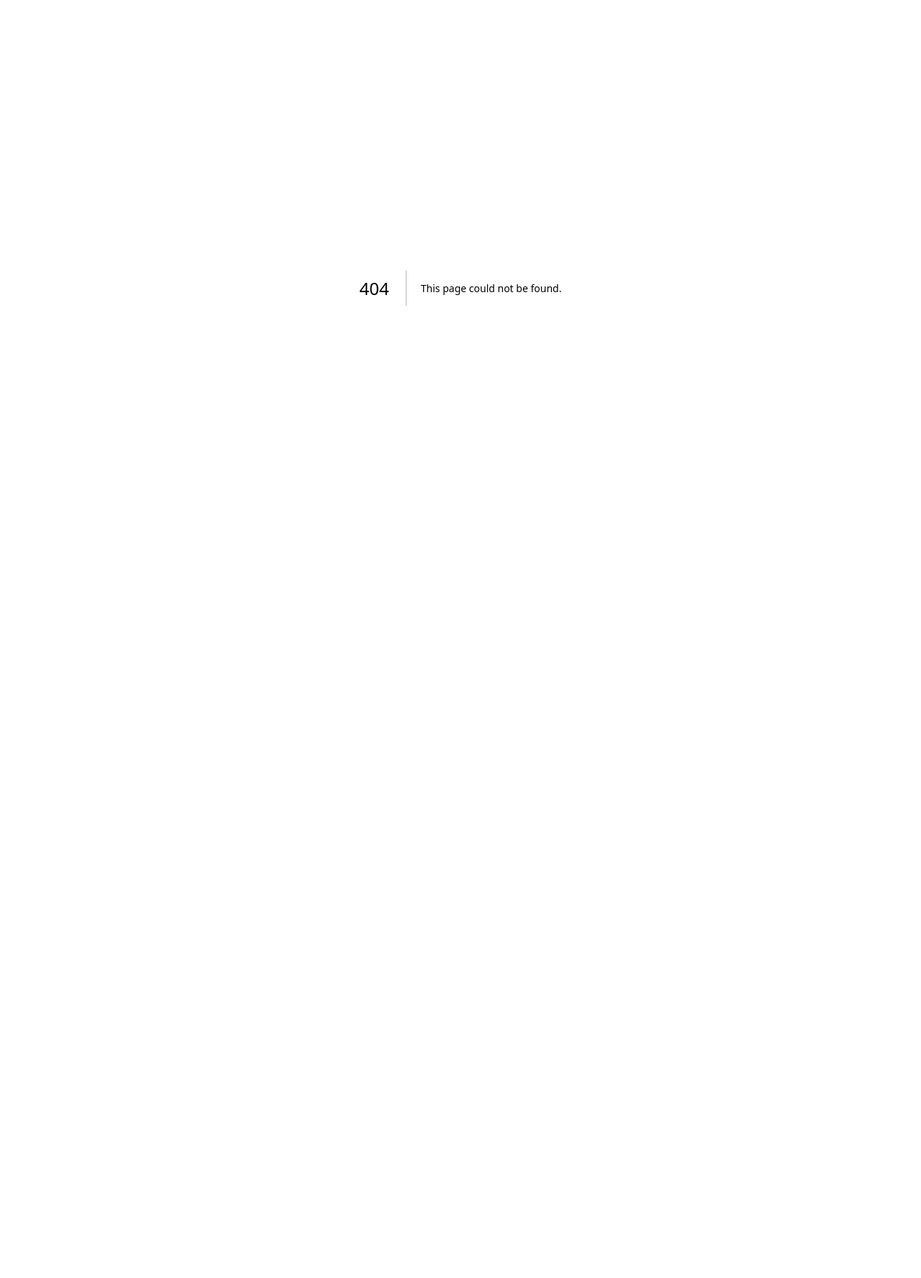
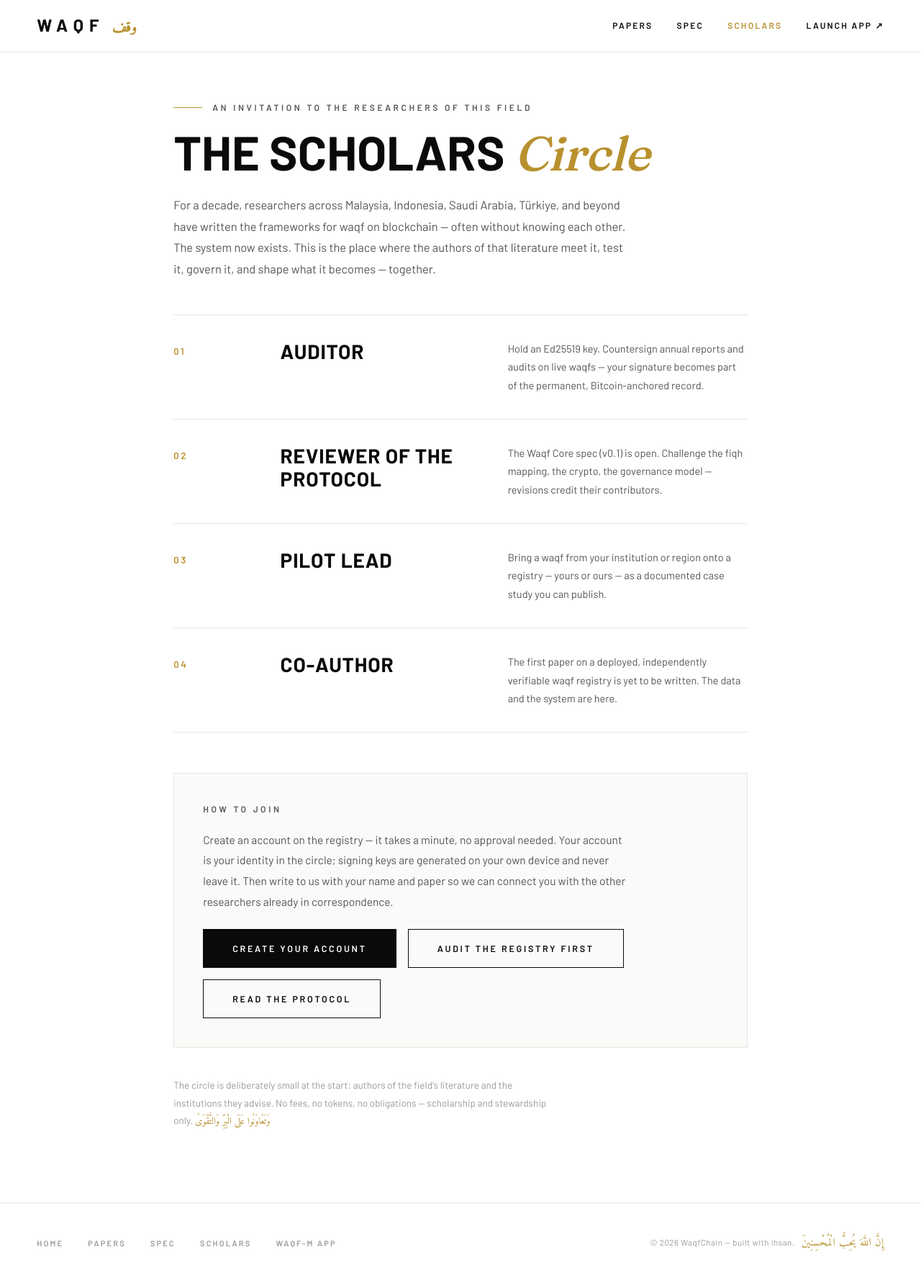
Before and after one commit to dfordev1/waqfchain, a Next.js app: page /scholars in a window 1280 px wide. Before the commit this address had no page. Shown: the top 1776 px of the page at 72% size. Before the commit the page ends 800 px from the top, so only its background shows below. Built offline with nearby package versions, Linux system fonts and the light colour scheme.

Commit message:
Add Scholars Circle page (/scholars) + nav/footer links

```diff
--- a/app/page.jsx
+++ b/app/page.jsx
@@ -289,6 +289,7 @@ export default function Home() {
             <a href="#faq">FAQ</a>
             <a href="/papers">Papers</a>
             <a href="/spec">Spec</a>
+            <a href="/scholars">Scholars</a>
             <a href="/chain" className="keep">Launch App ↗</a>
           </div>
         </div>
@@ -552,6 +553,7 @@ export default function Home() {
             <a href="#faq">FAQ</a>
             <a href="/papers">Papers</a>
             <a href="/spec">Spec</a>
+            <a href="/scholars">Scholars</a>
             <a href="/chain">Waqf-M App</a>
             <a href="/chain/setup">Setup</a>
             <a href="mailto:hello@waqfchain.example">Contact</a>
--- /dev/null
+++ b/app/scholars/page.jsx
@@ -0,0 +1,114 @@
+export const metadata = {
+  title: "Scholars Circle — WAQF on Blockchain",
+  description:
+    "An invitation to the researchers of waqf and Islamic finance: audit the registry, hold signing keys, shape the open protocol — together.",
+};
+
+const ROLES = [
+  {
+    n: "01",
+    t: "Auditor",
+    d: "Hold an Ed25519 key. Countersign annual reports and audits on live waqfs — your signature becomes part of the permanent, Bitcoin-anchored record.",
+  },
+  {
+    n: "02",
+    t: "Reviewer of the protocol",
+    d: "The Waqf Core spec (v0.1) is open. Challenge the fiqh mapping, the crypto, the governance model — revisions credit their contributors.",
+  },
+  {
+    n: "03",
+    t: "Pilot lead",
+    d: "Bring a waqf from your institution or region onto a registry — yours or ours — as a documented case study you can publish.",
+  },
+  {
+    n: "04",
+    t: "Co-author",
+    d: "The first paper on a deployed, independently verifiable waqf registry is yet to be written. The data and the system are here.",
+  },
+];
+
+export default function Scholars() {
+  return (
+    <>
+      <nav className="top scrolled">
+        <div className="wrap nav-in">
+          <a href="/" className="brand">Waqf <span className="ar arabic">وقف</span></a>
+          <div className="nav-links">
+            <a href="/papers">Papers</a>
+            <a href="/spec">Spec</a>
+            <a href="/scholars" style={{ color: "var(--gold)" }}>Scholars</a>
+            <a href="/chain" className="keep">Launch App ↗</a>
+          </div>
+        </div>
+      </nav>
+
+      <main style={{ paddingTop: 140, paddingBottom: 100 }}>
+        <div className="wrap" style={{ maxWidth: 900 }}>
+          <div className="eyebrow">An invitation to the researchers of this field</div>
+          <h1 style={{ fontWeight: 700, textTransform: "uppercase", fontSize: "clamp(34px,5.2vw,68px)", lineHeight: 1.02 }}>
+            The Scholars{" "}
+            <span style={{ fontFamily: "var(--serif)", fontStyle: "italic", fontWeight: 500, textTransform: "none", color: "var(--gold)" }}>
+              Circle
+            </span>
+          </h1>
+          <p className="sub" style={{ marginTop: 22, maxWidth: 640, color: "var(--gray)", fontSize: 16.5, lineHeight: 1.8 }}>
+            For a decade, researchers across Malaysia, Indonesia, Saudi Arabia, Türkiye, and beyond
+            have written the frameworks for waqf on blockchain — often without knowing each other.
+            The system now exists. This is the place where the authors of that literature meet it,
+            test it, govern it, and shape what it becomes — together.
+          </p>
+
+          <div className="pillars" style={{ marginTop: 48 }}>
+            {ROLES.map((r) => (
+              <div className="pillar" key={r.n}>
+                <div className="n">{r.n}</div>
+                <h3>{r.t}</h3>
+                <p>{r.d}</p>
+              </div>
+            ))}
+          </div>
+
+          <div style={{
+            marginTop: 56, border: "1px solid var(--hairline)", padding: "clamp(24px,4vw,40px)",
+            background: "var(--off)",
+          }}>
+            <div className="eyebrow noline">How to join</div>
+            <p style={{ color: "var(--gray)", fontSize: 15.5, lineHeight: 1.85, maxWidth: "68ch", marginTop: 8 }}>
+              Create an account on the registry — it takes a minute, no approval needed. Your account
+              is your identity in the circle; signing keys are generated on your own device and never
+              leave it. Then write to us with your name and paper so we can connect you with the
+              other researchers already in correspondence.
+            </p>
+            <div className="btn-row" style={{ marginTop: 24 }}>
+              <a className="btn solid" href="/chain/login">Create your account</a>
+              <a className="btn" href="/chain/explorer">Audit the registry first</a>
+              <a className="btn" href="/spec">Read the protocol</a>
+            </div>
+          </div>
+
+          <p style={{ marginTop: 40, color: "var(--faint)", fontSize: 13.5, lineHeight: 1.8, maxWidth: "70ch" }}>
+            The circle is deliberately small at the start: authors of the field&apos;s literature and the
+            institutions they advise. No fees, no tokens, no obligations — scholarship and stewardship
+            only. <span className="arabic" style={{ color: "var(--gold)" }}>وَتَعَاوَنُوا عَلَى الْبِرِّ وَالتَّقْوَىٰ</span>
+          </p>
+        </div>
+      </main>
+
+      <footer>
+        <div className="wrap f-in">
+          <div className="f-links">
+            <a href="/">Home</a>
+            <a href="/papers">Papers</a>
+            <a href="/spec">Spec</a>
+            <a href="/scholars">Scholars</a>
+            <a href="/chain">Waqf-M App</a>
+          </div>
+          <div className="f-note">
+            © 2026 WaqfChain — built with ihsan.
+            <span className="ar arabic">إِنَّ اللَّهَ يُحِبُّ الْمُحْسِنِينَ</span>
+          </div>
+        </div>
+      </footer>
+    </>
+  );
+}
```
